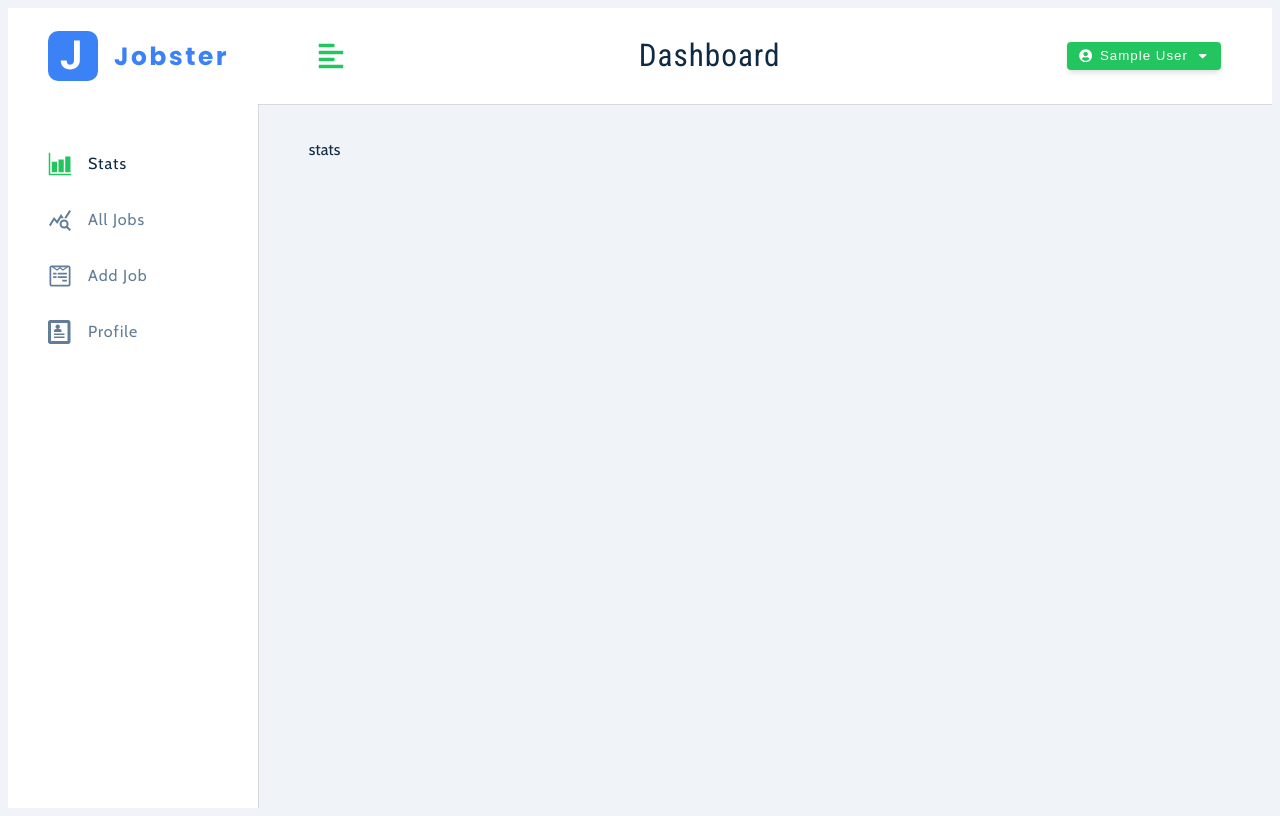
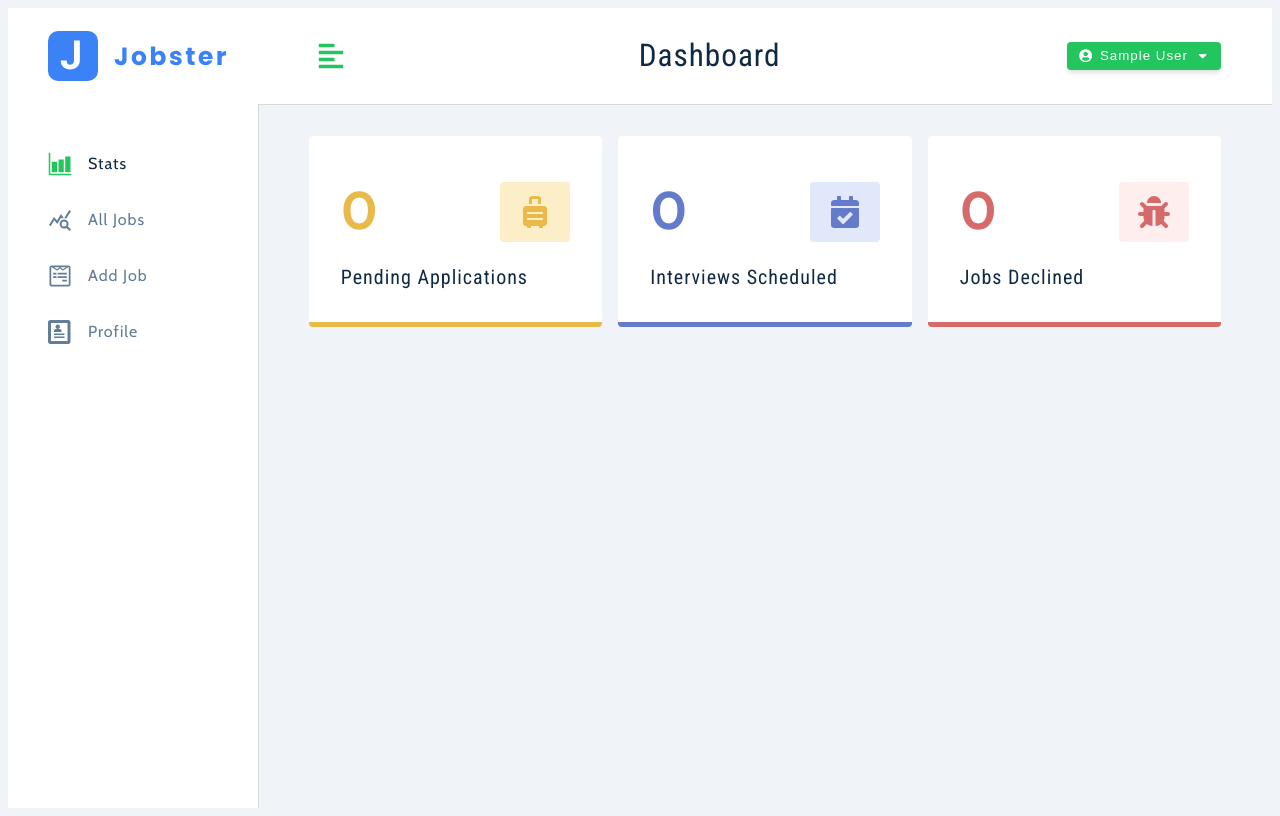
Before and after one commit to md-danishraza/jobster, a React (Vite) app in the folder client/: page / in a window 1280 px wide. Built offline with nearby package versions, Linux system fonts and the light colour scheme; no server answers; sample sign-in values are in the browser's storage.

Commit message:
stats container and item

```diff
--- /dev/null
+++ b/client/src/components/AreaChart.jsx
@@ -0,0 +1,7 @@
+import React from "react";
+
+function AreaChart({ data }) {
+  return <div>areaChart</div>;
+}
+
+export default AreaChart;
--- /dev/null
+++ b/client/src/components/BarChart.jsx
@@ -0,0 +1,7 @@
+import React from "react";
+
+function BarChart({ data }) {
+  return <div>barChart</div>;
+}
+
+export default BarChart;
--- /dev/null
+++ b/client/src/components/ChartsContainer.jsx
@@ -0,0 +1,21 @@
+import React from "react";
+import Wrapper from "../assets/wrappers/ChartsContainer";
+import AreaChart from "./AreaChart";
+import BarChart from "./BarChart";
+import { useState } from "react";
+import { useSelector } from "react-redux";
+function ChartsContainer() {
+  const [barChart, setBarChart] = useState(true);
+  const { monthlyApplications: data } = useSelector((state) => state.allJobs);
+  return (
+    <Wrapper>
+      <h4>Monthly Applications</h4>
+      <button type="button" onClick={() => setBarChart(!barChart)}>
+        {barChart ? "Area Chart" : "Bar Chart"}
+      </button>
+      {barChart ? <BarChart data={data} /> : <AreaChart data={data} />}
+    </Wrapper>
+  );
+}
+
+export default ChartsContainer;
--- /dev/null
+++ b/client/src/components/StatItem.jsx
@@ -0,0 +1,15 @@
+import React from "react";
+import Wrapper from "../assets/wrappers/StatItem";
+function StatItem({ count, title, icon, color, bcg }) {
+  return (
+    <Wrapper color={color} bcg={bcg}>
+      <header>
+        <span className="count">{count}</span>
+        <span className="icon">{icon}</span>
+      </header>
+      <h5 className="title">{title}</h5>
+    </Wrapper>
+  );
+}
+
+export default StatItem;
--- /dev/null
+++ b/client/src/components/StatsContainer.jsx
@@ -0,0 +1,40 @@
+import React from "react";
+import { useSelector } from "react-redux";
+import Wrapper from "../assets/wrappers/StatsContainer";
+import { FaSuitcaseRolling, FaCalendarCheck, FaBug } from "react-icons/fa";
+import StatItem from "./StatItem";
+function StatsContainer() {
+  const { stats } = useSelector((store) => store.allJobs);
+  const defaultStats = [
+    {
+      title: "pending applications",
+      count: stats.pending || 0,
+      icon: <FaSuitcaseRolling />,
+      color: "#e9b949",
+      bcg: "#fcefc7",
+    },
+    {
+      title: "interviews scheduled",
+      count: stats.interview || 0,
+      icon: <FaCalendarCheck />,
+      color: "#647acb",
+      bcg: "#e0e8f9",
+    },
+    {
+      title: "jobs declined",
+      count: stats.declined || 0,
+      icon: <FaBug />,
+      color: "#d66a6a",
+      bcg: "#ffeeee",
+    },
+  ];
+  return (
+    <Wrapper>
+      {defaultStats.map((item, index) => {
+        return <StatItem key={index} {...item} />;
+      })}
+    </Wrapper>
+  );
+}
+
+export default StatsContainer;
--- a/client/src/pages/DashBoard/Stats.jsx
+++ b/client/src/pages/DashBoard/Stats.jsx
@@ -1,7 +1,32 @@
 import React from "react";
+import { useShowStatsQuery } from "../../state/apis/jobsApi";
+import StatsContainer from "../../components/StatsContainer";
+import ChartsContainer from "../../components/ChartsContainer";
+import { useEffect } from "react";
+import Loading from "../../components/Loading";
+import { useDispatch, useSelector } from "react-redux";
+import { setStats } from "../../state/features/AllJobsSlice";
+function Stats() {
+  const { data, isLoading, error } = useShowStatsQuery();
+  const { monthlyApplications } = useSelector((state) => state.allJobs);
+  const dispatch = useDispatch();
+  //   fetch jobs on initial render
+  useEffect(() => {
+    console.log(data);
+    if (data) {
+      dispatch(setStats(data));
+    }
+  }, [data]);
 
-function Stats() {
-  return <div>stats</div>;
+  if (isLoading) {
+    return <Loading center />;
+  }
+  return (
+    <>
+      <StatsContainer />
+      {monthlyApplications.length > 0 && <ChartsContainer />}
+    </>
+  );
 }
 
 export default Stats;
--- a/client/src/state/apis/jobsApi.js
+++ b/client/src/state/apis/jobsApi.js
@@ -35,6 +35,11 @@ export const jobsApi = createApi({
       }),
       invalidatesTags: ["get-all-jobs"],
     }),
+    showStats: builder.query({
+      query: () => ({
+        url: "/jobs/stats",
+      }),
+    }),
   }),
 });
 
@@ -43,4 +48,5 @@ export const {
   useGetAllJobsQuery,
   useDeleteJobMutation,
   useUpdateJobMutation,
+  useShowStatsQuery,
 } = jobsApi;
--- a/client/src/state/features/allJobsSlice.js
+++ b/client/src/state/features/allJobsSlice.js
@@ -25,8 +25,12 @@ const allJobsSlice = createSlice({
     setAllJobs: (state, { payload }) => {
       state.jobs = payload.jobs;
     },
+    setStats: (state, { payload }) => {
+      state.stats = payload.defaultStats;
+      state.monthlyApplications = payload.monthlyApplications;
+    },
   },
 });
 
-export const { setAllJobs } = allJobsSlice.actions;
+export const { setAllJobs, setStats } = allJobsSlice.actions;
 export default allJobsSlice.reducer;
```
